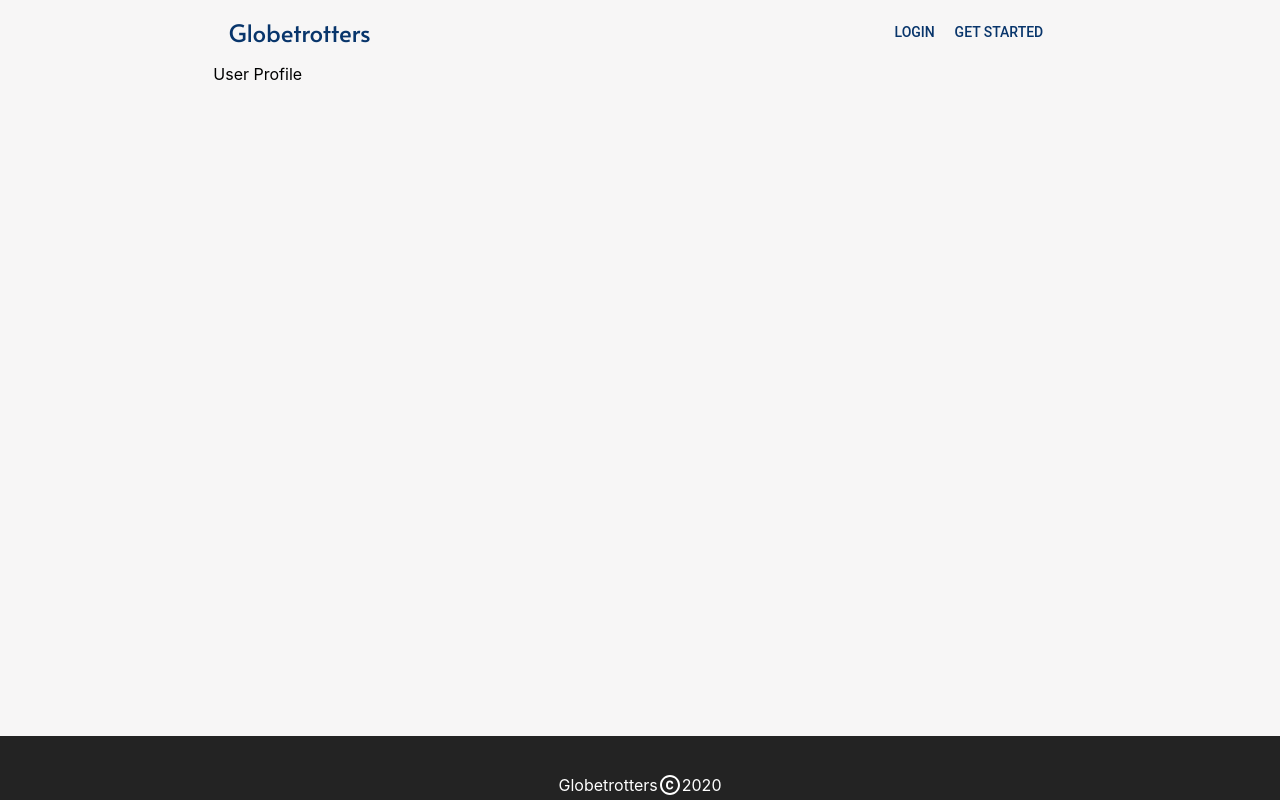
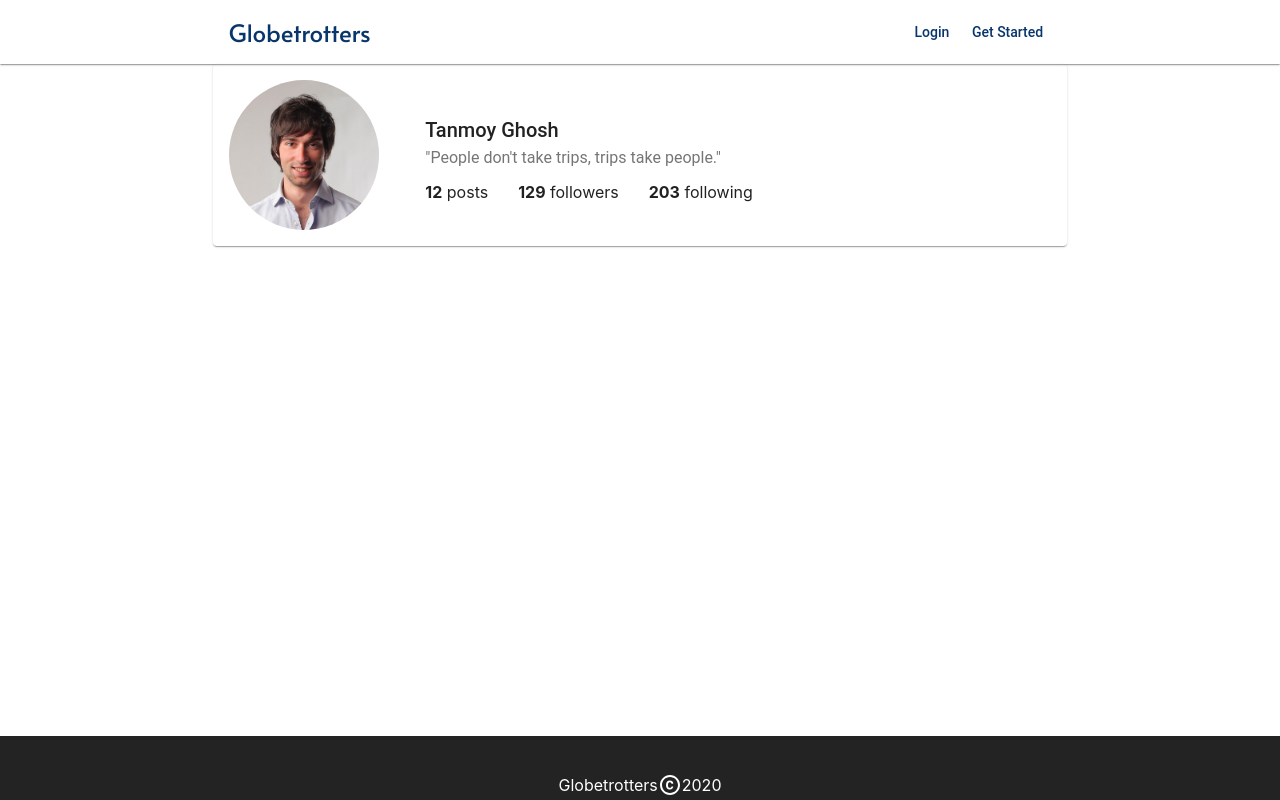
Before and after one commit to ankan17/globetrotters, a React (Create React App) app in the folder frontend/: page /user in a window 1280 px wide. Built offline with nearby package versions, Linux system fonts and the light colour scheme; a web font is replaced by a local one.

Commit message:
Add Profile Card

```diff
--- a/frontend/src/components/layouts/header.jsx
+++ b/frontend/src/components/layouts/header.jsx
@@ -12,9 +12,10 @@ const useStyles = makeStyles((theme) => {
         margin: "0",
       },
     },
-    navBar: {
+    root: {
       backgroundColor: "transparent",
-      boxShadow: "none",
+      boxShadow:
+        "0px 2px 1px -1px rgba(0,0,0,0.2), 0px 1px 1px 0px rgba(0,0,0,0.14), 0px 1px 3px 0px rgba(0,0,0,0.12)",
     },
     brandName: {
       fontFamily: "Alata",
@@ -24,6 +25,7 @@ const useStyles = makeStyles((theme) => {
     },
     navbarButton: {
       color: "#08356b",
+      textTransform: "none",
     },
   };
 });
@@ -31,7 +33,7 @@ const useStyles = makeStyles((theme) => {
 const Header = () => {
   const classes = useStyles();
   return (
-    <AppBar className={classes.navBar} position="static">
+    <AppBar className={classes.root} position="static">
       <Toolbar className={classes.navBarContents}>
         <Typography className={classes.brandName} variant="h7">
           Globetrotters
--- a/frontend/src/components/pages/profile.jsx
+++ b/frontend/src/components/pages/profile.jsx
@@ -1,7 +1,89 @@
 import React from "react";
+import {
+  Card,
+  CardContent,
+  Typography,
+  makeStyles,
+  Avatar,
+} from "@material-ui/core";
+
+const useStyles = makeStyles((theme) => {
+  return {
+    root: {
+      display: "flex",
+      alignItems: "center",
+      flexDirection: "row",
+    },
+    content: {
+      padding: "30px",
+    },
+    image: {
+      display: "flex",
+      alignItems: "center",
+    },
+    counts: {
+      display: "inline-block",
+      paddingRight: "30px",
+    },
+    avatar: {
+      width: "150px",
+      height: "150px",
+      [theme.breakpoints.down("sm")]: {
+        width: "100px",
+        height: "100px",
+      },
+    },
+    pos: {
+      marginBottom: 12,
+    },
+  };
+});
 
 const Profile = () => {
-  return <div>User Profile</div>;
+  const classes = useStyles();
+
+  const userInfo = {
+    name: "Tanmoy Ghosh",
+    bio: '"People don\'t take trips, trips take people."',
+    counts: {
+      followers: "129",
+      following: "203",
+      posts: "12",
+    },
+    image: "/static/img/profile_user.jpg",
+  };
+  // <span>{userInfo.counts.posts}</span>
+  // <span>{userInfo.counts.followers}</span>
+  // <span>{userInfo.counts.following}</span>
+  return (
+    <div>
+      <Card className={classes.root}>
+        <CardContent className={classes.image}>
+          <Avatar className={classes.avatar} alt="User DP" src={userInfo.image} />
+        </CardContent>
+        <CardContent className={classes.content}>
+          <Typography variant="h6" component="h2">
+            {userInfo.name}
+          </Typography>
+          <Typography className={classes.pos} color="textSecondary">
+            {userInfo.bio}
+          </Typography>
+          <div className={classes.counts}>
+            <strong>{userInfo.counts.posts}</strong>
+            {" posts"}
+          </div>
+          <div className={classes.counts}>
+            <strong>{userInfo.counts.followers}</strong>
+            {" followers"}
+          </div>
+          <div className={classes.counts}>
+            <strong>{userInfo.counts.following}</strong>
+            {" following"}
+          </div>
+        </CardContent>
+      </Card>
+    </div>
+  );
 };
 
 export default Profile;
--- a/frontend/src/index.css
+++ b/frontend/src/index.css
@@ -1,7 +1,7 @@
 body {
   margin: 0;
   min-height: 100vh;
-  background-color: #f7f6f6;
+  background-color: white;
   font-family: -apple-system, BlinkMacSystemFont, "Adamina", "Segoe UI", "Roboto",
     "Oxygen", "Ubuntu", "Cantarell", "Fira Sans", "Droid Sans", "Helvetica Neue",
     sans-serif;
```
Also changed, not shown: frontend/public/static/img/profile_user.jpg (added).
